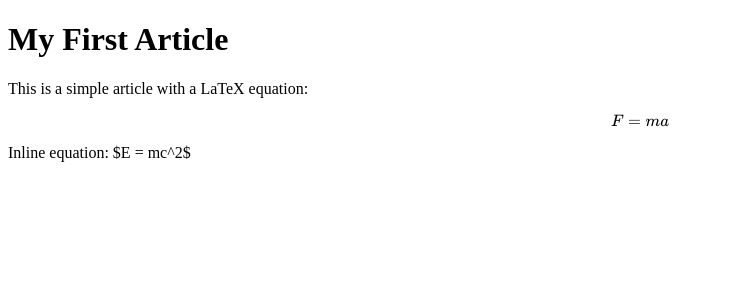
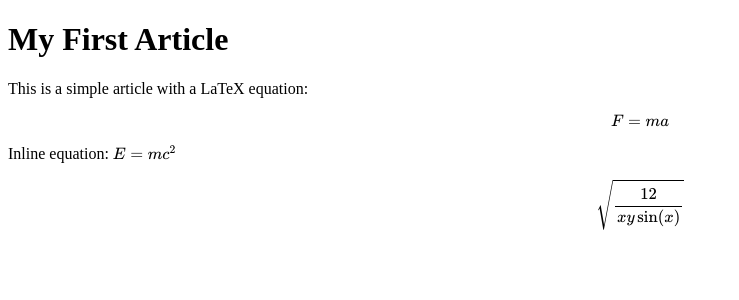
Before and after one commit to hl-ren/hl-ren.github.io, a Jekyll site: the page built from index.md, in a window 1280 px wide. Shown: the top 300 px of the page, without its empty margins (0-739 px from the left). Built offline with Jekyll 4.4.1, drawn with Linux system fonts in a browser that asks for light colours.

Commit message:
Update index.md

```diff
--- a/index.md
+++ b/index.md
@@ -9,4 +9,6 @@ This is a simple article with a LaTeX equation:
 
 $$ F = ma $$
 
-Inline equation: $E = mc^2$
+Inline equation: $$E = mc^2$$
+
+$$\sqrt{\frac{12}{x y \sin(x)}}$$
```
